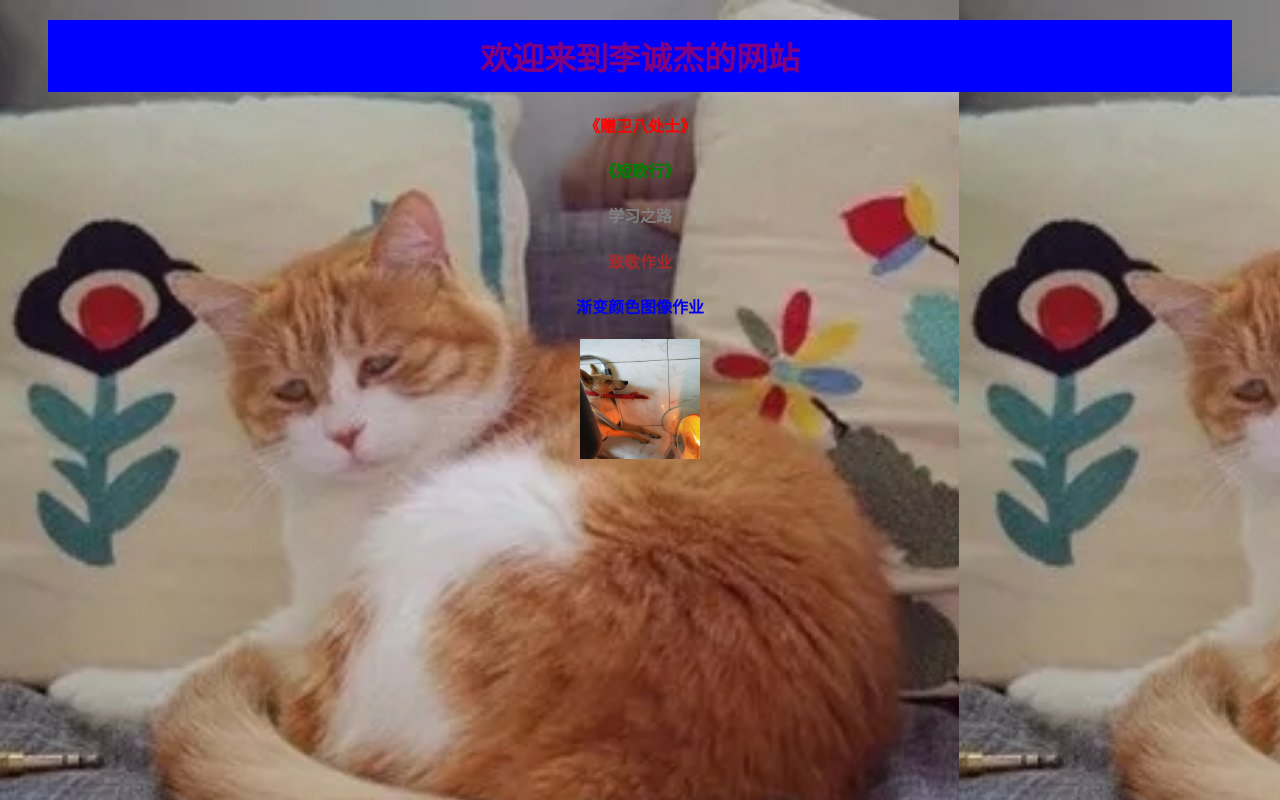
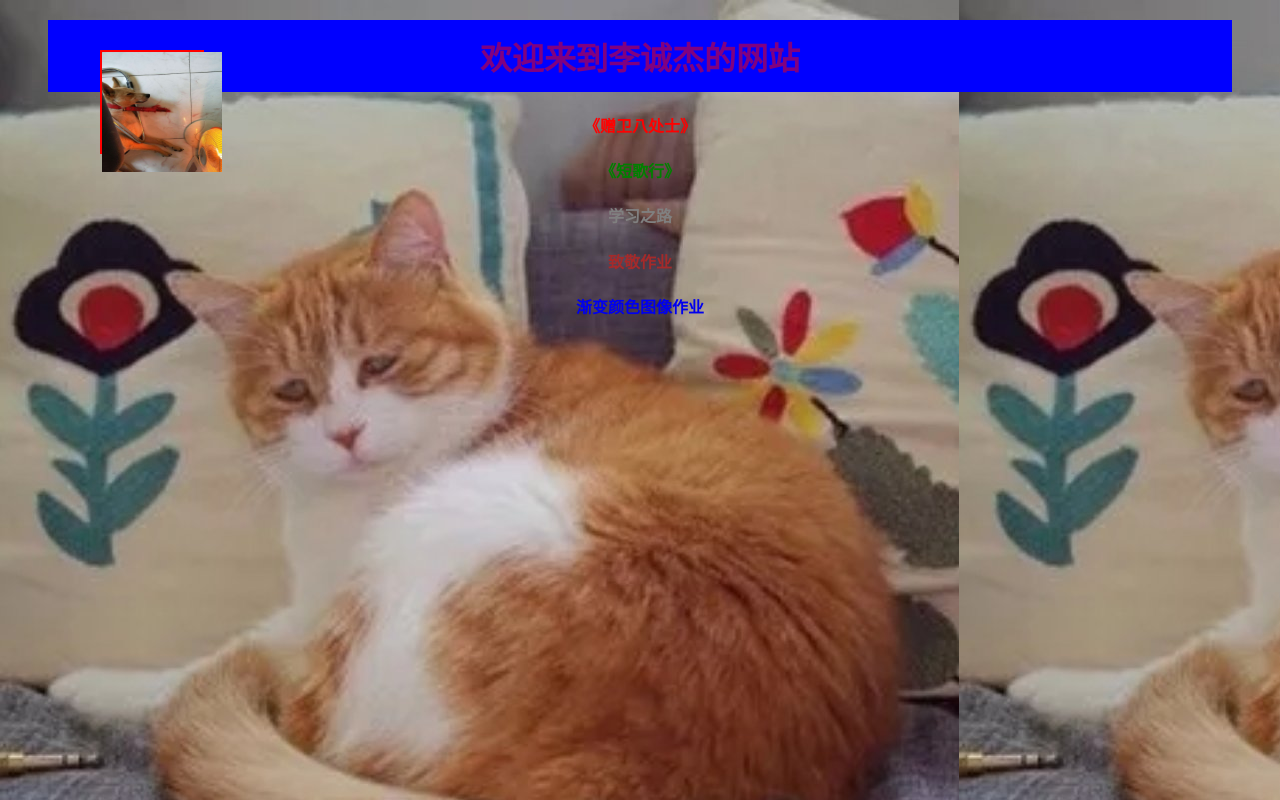
Before and after one commit to lichengjie0307/lcj, a plain HTML site: page index.html in a window 1280 px wide. Drawn offline with Linux system fonts and the light colour scheme.

Commit message:
Update index.html

```diff
--- a/index.html
+++ b/index.html
@@ -36,6 +36,15 @@ h4:hover{
 	}
 a{text-decoration: none}
 
+	#ju{left:100px;}
+
+	.zhong{
+	width:100px;
+	height:100px;
+	border:2px red solid;
+	position:fixed;
+	top:50px;
+	}
 
   </style>
 </head>
@@ -47,6 +56,6 @@ a{text-decoration: none}
 <a href="https://lichengjie0307.github.io/jiangjieti/"><h4 class="xuexi">学习之路</h4></a>
 <a href="lichengjie0307.github.io/inex.html"><h4 class="zhijin" >致敬作业</h4> </a>
 <a href="https://lichengjie0307.github.io/bianse.html"> <h4>渐变颜色图像作业</h4></a>
-<img src= "WechatIMG5.jpeg"  width="120px" height="120px">
+	<div id="ju" class="zhong"><img src= "WechatIMG5.jpeg"  width="120px" height="120px"></div>
 
   </body>
```
